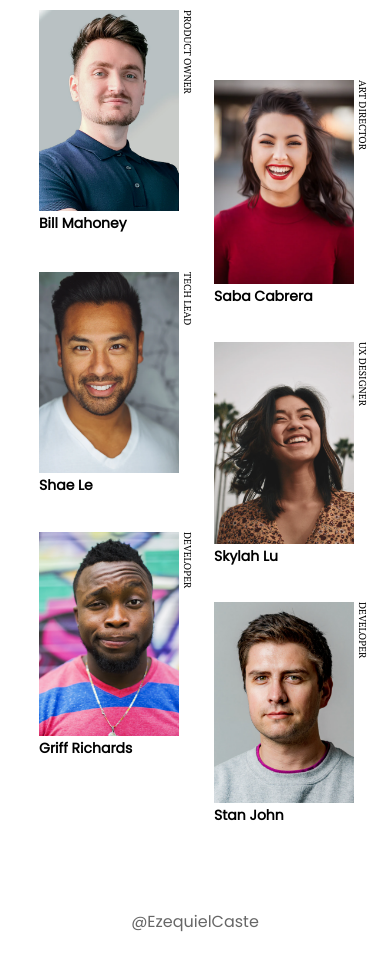
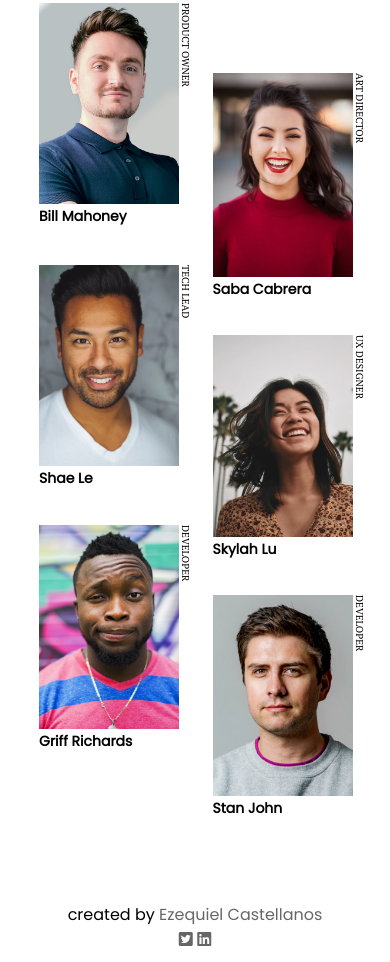
Before and after one commit to EzequielCaste/my-team-page, a plain HTML site: page index.html in a window 390 px wide. Shown: the part 247-1209 px from the top of the page. Drawn offline with Linux system fonts and the light colour scheme.

Commit message:
mobile responsive

```diff
--- a/index.html
+++ b/index.html
@@ -15,7 +15,13 @@
       type="image/x-icon"
       href="https://devchallenges.io/"
     />
-    <link rel="stylesheet" href="styles.css" />
+    <link
+      rel="stylesheet"
+      href="https://cdnjs.cloudflare.com/ajax/libs/font-awesome/5.15.2/css/all.min.css"
+      integrity="sha512-HK5fgLBL+xu6dm/Ii3z4xhlSUyZgTT9tuc/hSrtw6uzJOvgRr2a9jyxxT1ely+B+xFAmJKVSTbpM/CuL7qxO8w=="
+      crossorigin="anonymous"
+    />
+    <link rel="stylesheet" href="input.css" />
 
     <title>My Team Page - Devchallenges</title>
   </head>
@@ -63,9 +69,21 @@
       </div>
     </main>
     <footer>
-      <a href="https://portfolio.devchallenges.io/EzequielCaste"
-        >@EzequielCaste</a
-      >
+       created by
+      <a href="https://www.ezecastellanos.com.ar">
+        Ezequiel Castellanos
+      </a>
+      <div>
+        <a
+          href="https://twitter.com/Ezequiel_Caste"
+          rel="noopener noreferrer"
+          target="_blank"
+        ><i class="fab fa-twitter-square"></i></a>
+        <a
+          href="https://www.linkedin.com/in/ezequiel-castellanos/"
+          rel="noopener noreferrer"
+          target="_blank"
+        ><i class="fab fa-linkedin"></i></a>
     </footer>
   </body>
 </html>
--- a/input.scss
+++ b/input.scss
@@ -42,7 +42,7 @@ header {
     display: inline-block;
     position: absolute;
     top: 0;
-    right: -15px;
+    right: -13px;
     writing-mode: vertical-rl;
     text-orientation: mixed;
     // transform: translate(-210%, -103px);
@@ -58,9 +58,9 @@ header {
   }
 }
 main {
-  margin: 55px 0;
+  margin: 3rem 0;
   display: grid;
-  grid-template-columns: 1fr 1fr;
+  grid-template-columns: repeat(auto-fit, minmax(130px, 1fr));
   gap: 35px;
 }
 footer {
```
Also changed, not shown: input.css, 2 other files.
